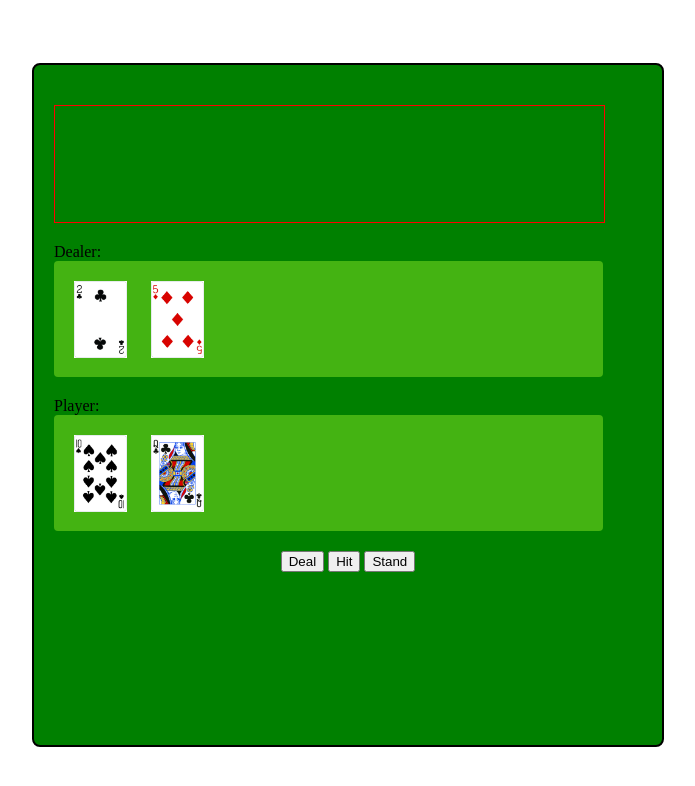
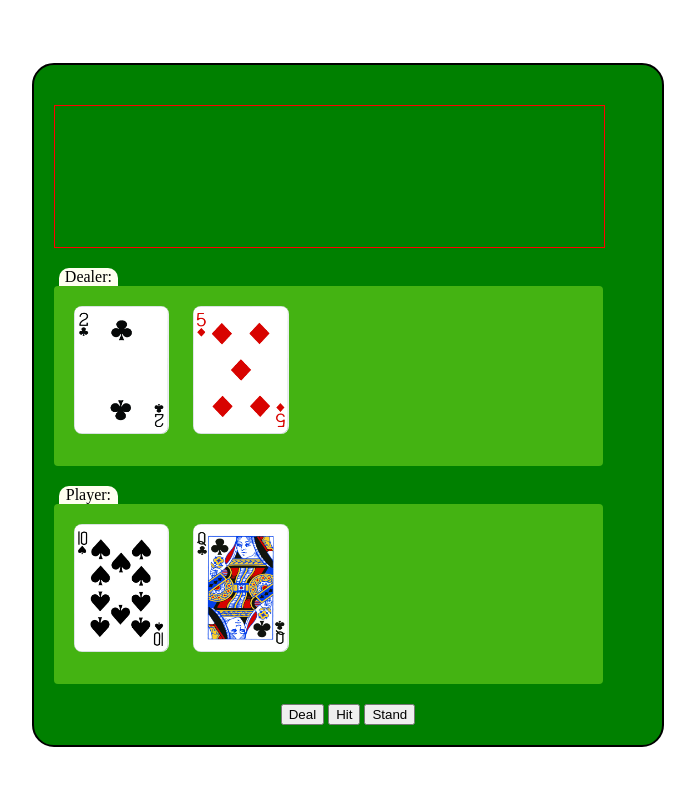
Before and after one commit to NBESS/js-blackjack, a plain HTML site: page index.html in a window 1280 px wide. Shown: the whole page, without its empty margins (292-987 px from the left). Drawn offline with Linux system fonts and the light colour scheme.

Commit message:
updates layout

```diff
--- a/style/blackjack.css
+++ b/style/blackjack.css
@@ -5,7 +5,7 @@
     background-color: green;
     height: 50vw;
     margin: 5% 25%;
-    border-radius: 8px;
+    border-radius: 22px;
     padding: 20px;
 
 }
@@ -15,14 +15,14 @@
     width: 90%;
     background-color: rgba(171, 255, 46, .4);
     padding: 10px;
-    height: 15%;
+    height: 25%;
     border-radius: 4px;
     margin-bottom: 20px;
 }
 
 #messages {
     width: 90%;
-    height: 15%;
+    height: 25%;
     padding: 10px;
     margin-bottom: 20px;
     margin-top: 20px;
@@ -35,6 +35,16 @@
 img {
     display: inline-block;
     height: 80%;
+    width: 18%;
+    margin: 10px;
+    border-radius: 8px;
+}
+
+label {
+    background-color: ivory;
     width: 10%;
-    margin: 10px;
+    border-top-left-radius: 10px;
+    border-top-right-radius: 10px;
+    text-align: center;
+    margin-left: 5px;
 }
```
